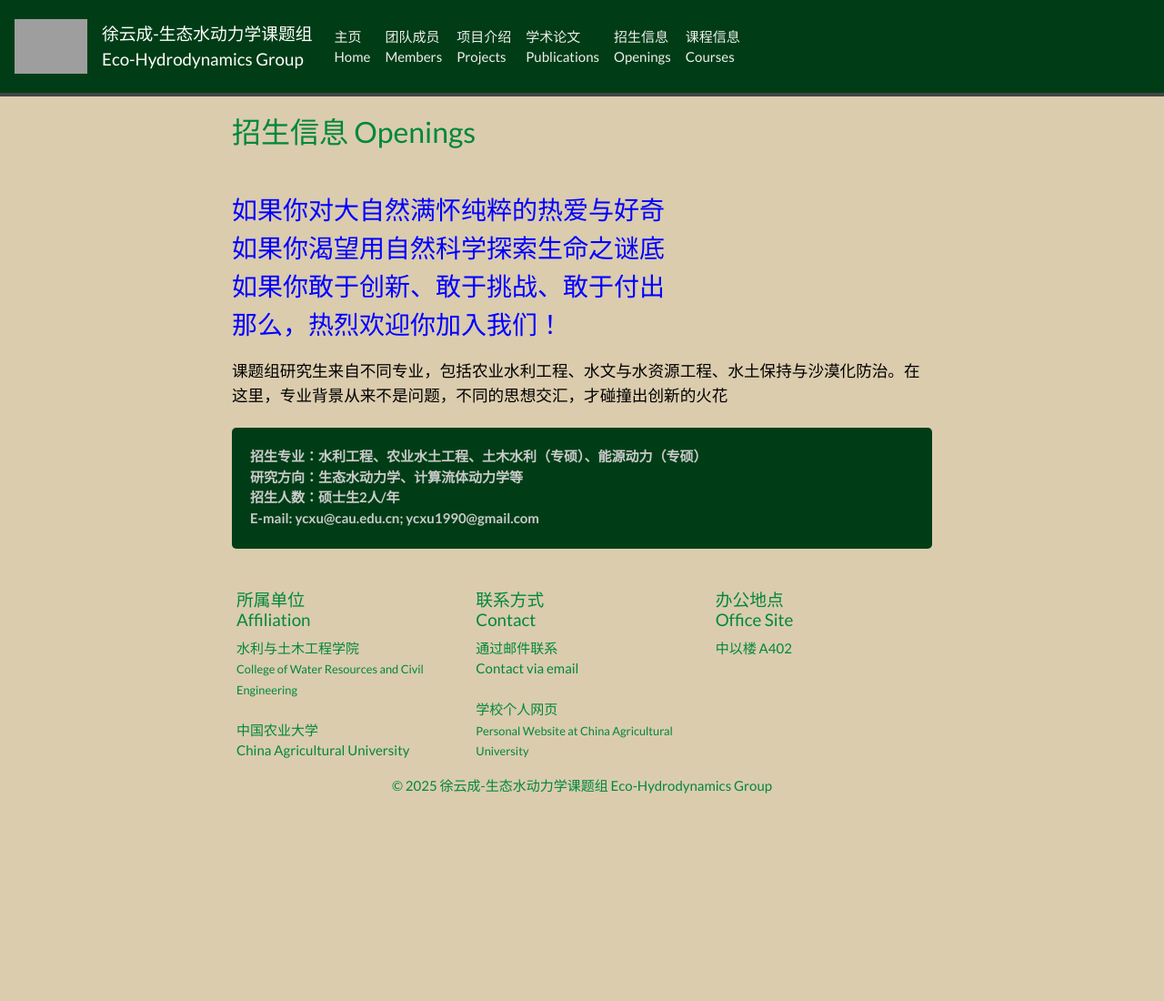
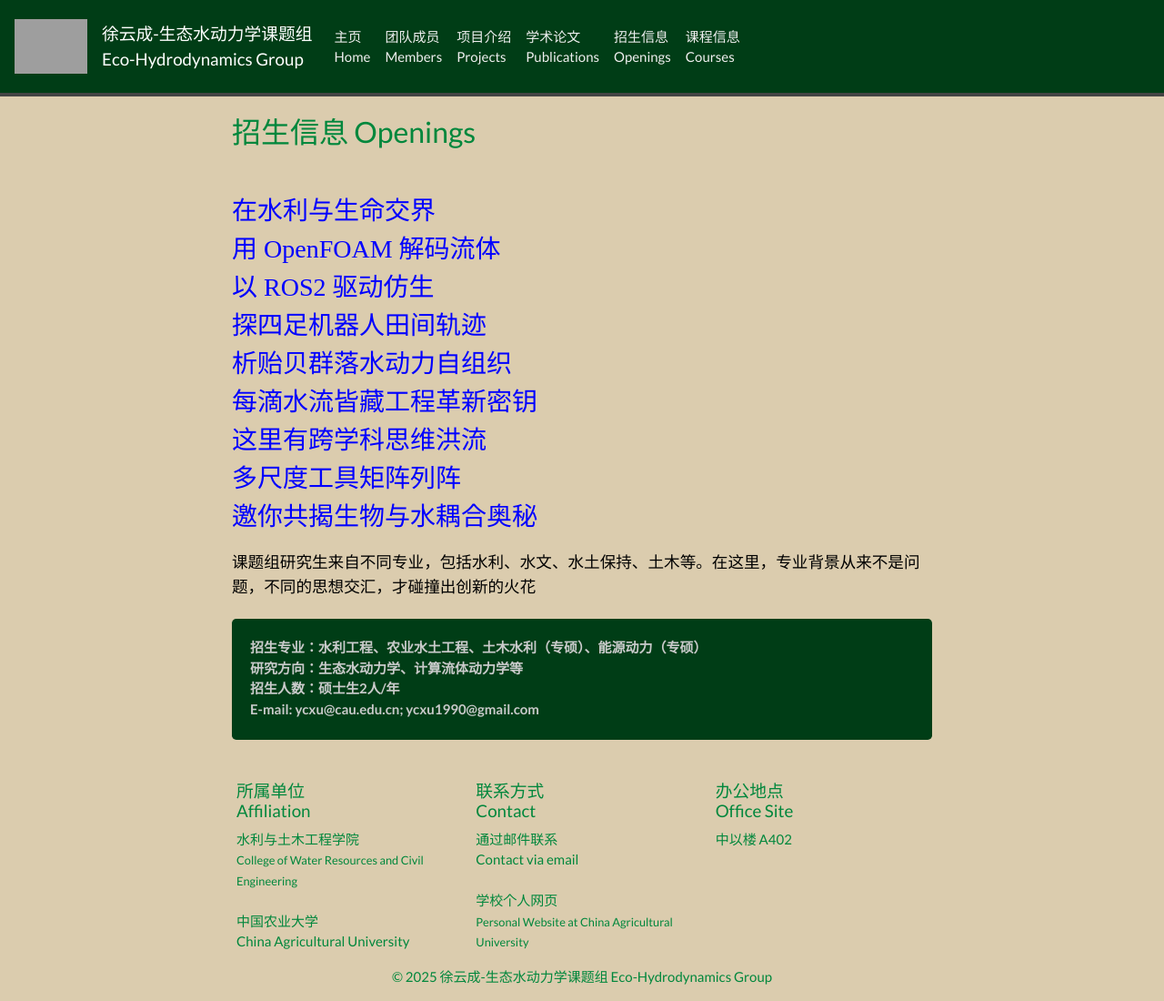
Before and after one commit to cloud1990/cloud1990.github.io, a Jekyll site: the page built from _pages/openings.md, in a window 1280 px wide and 1100 px high. Shown: the whole window at 91% size. Built offline with Jekyll 4.4.1, drawn with Linux system fonts in a browser that asks for light colours; comment, search, counter and statistics services are not loaded; grey boxes are pictures that could not be loaded.

Commit message:
'update'

```diff
--- a/_pages/openings.md
+++ b/_pages/openings.md
@@ -8,13 +8,20 @@ permalink: /openings/
 ### 招生信息 Openings
 <br>
 <p style="color:blue; font-size: 1.75rem;font-family:STXinwei,'华文新魏'">
-如果你对大自然满怀纯粹的热爱与好奇 <br>
-如果你渴望用自然科学探索生命之谜底 <br>
-如果你敢于创新、敢于挑战、敢于付出 <br>
-那么，热烈欢迎你加入我们！<br>
+在水利与生命交界<br>
+用 OpenFOAM 解码流体<br>
+以 ROS2 驱动仿生<br>
+
+探四足机器人田间轨迹<br>
+析贻贝群落水动力自组织<br>
+每滴水流皆藏工程革新密钥<br>
+
+这里有跨学科思维洪流<br>
+多尺度工具矩阵列阵<br>
+邀你共揭生物与水耦合奥秘<br>
 </p>
 <p style="color:var(--caublack); font-size: 1.1rem; font-family:Kaiti,'楷体'">
-课题组研究生来自不同专业，包括农业水利工程、水文与水资源工程、水土保持与沙漠化防治。在这里，专业背景从来不是问题，不同的思想交汇，才碰撞出创新的火花<br>
+课题组研究生来自不同专业，包括水利、水文、水土保持、土木等。在这里，专业背景从来不是问题，不同的思想交汇，才碰撞出创新的火花<br>
 </p>
 <div class="jumbotron">
  **招生专业：水利工程、农业水土工程、土木水利（专硕）、能源动力（专硕）<br> 研究方向：生态水动力学、计算流体动力学等<br> 招生人数：硕士生2人/年<br> E-mail: ycxu@cau.edu.cn; ycxu1990@gmail.com**
```
Also changed, not shown: _pages/home.md (+4 -4 lines).
